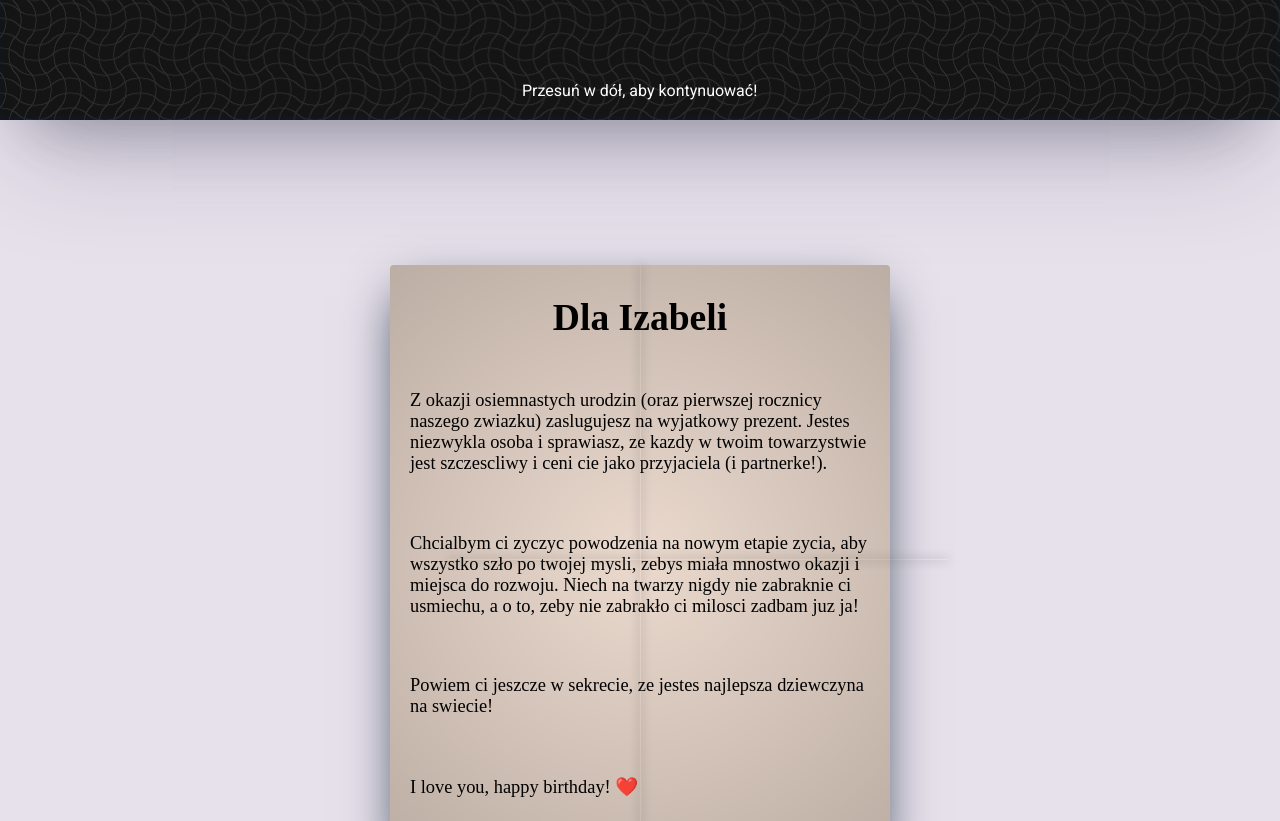
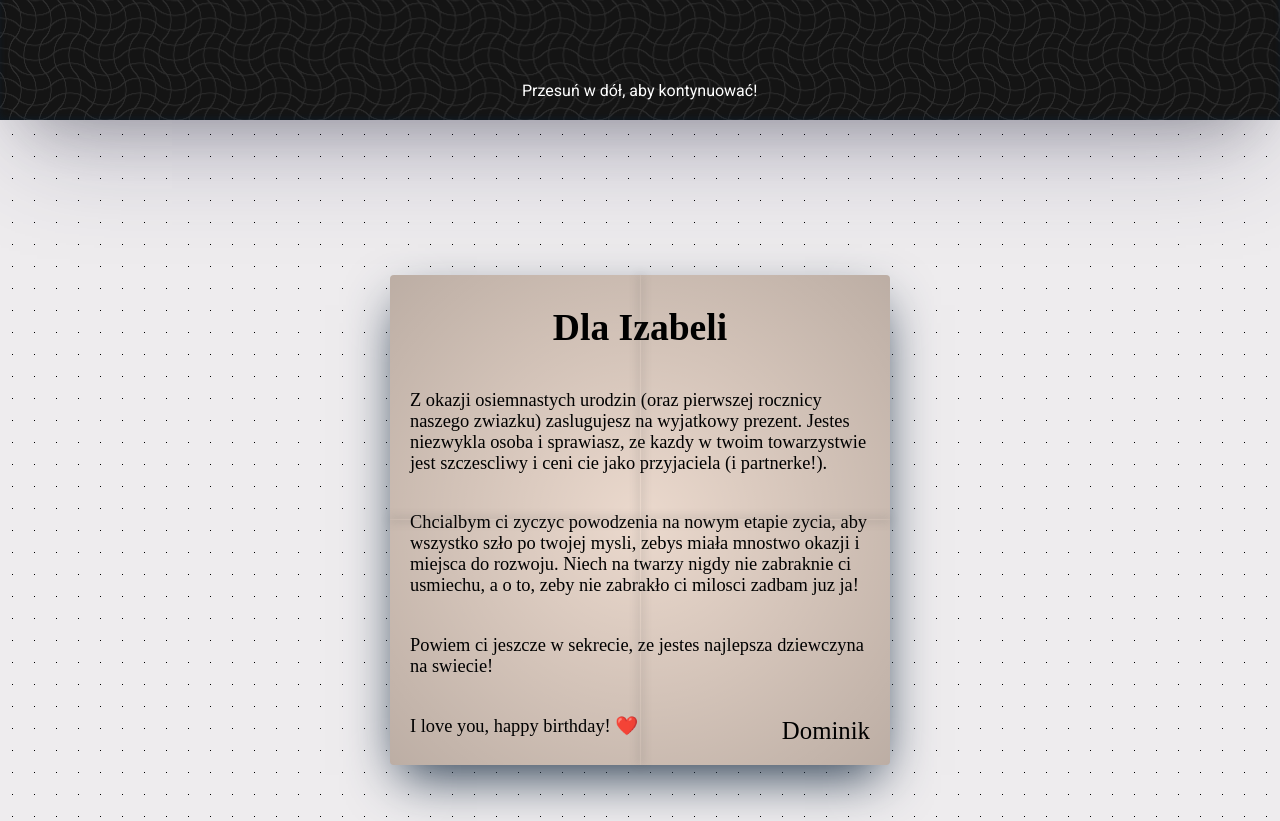
Before and after one commit to augustynd02/happybd, a website built with webpack: page dist/index.html in a window 1280 px wide. Shown: the part 680-1501 px from the top of the page. Built offline with nearby package versions, Linux system fonts and the light colour scheme; a web font is replaced by a local one.

Commit message:
style: change background of card section

```diff
--- a/src/styles/card.css
+++ b/src/styles/card.css
@@ -1,9 +1,16 @@
 @import url('https://fonts.googleapis.com/css2?family=Nanum+Brush+Script&display=swap');
 
 #card-container {
-    margin: 40px;
     perspective: 2000px;
     height: 100vh;
+    --dot-bg: rgb(238, 236, 238);
+    --dot-color: rgb(0, 0, 0);
+    --dot-size: 1px;
+    --dot-space: 22px;
+      background:
+          linear-gradient(90deg, var(--dot-bg) calc(var(--dot-space) - var(--dot-size)), transparent 1%) center / var(--dot-space) var(--dot-space),
+          linear-gradient(var(--dot-bg) calc(var(--dot-space) - var(--dot-size)), transparent 1%) center / var(--dot-space) var(--dot-space),
+          var(--dot-color);
 }
 
 .card {
@@ -47,5 +54,14 @@
 .card p {
     font-family: Nanum Brush Script;
     font-size: calc(0.5vw + 12px);
+    padding: 10px 20px;
+}
+
+.card span {
+    font-size: calc(1vw + 12px);
     padding: 20px;
+    font-family: Kristi;
+    position: absolute;
+    bottom: 0;
+    right: 0;
 }
```
